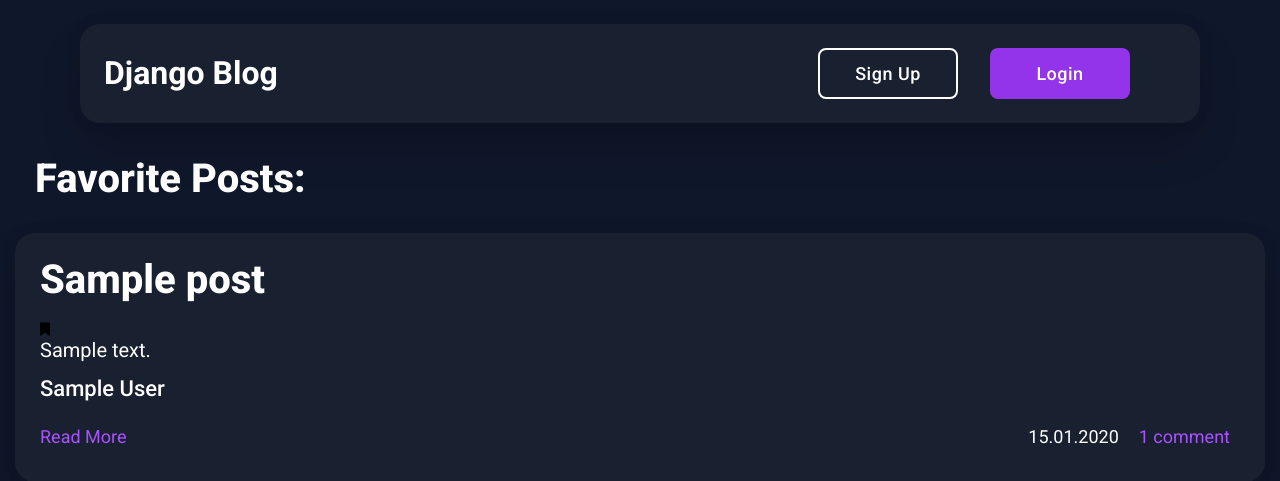
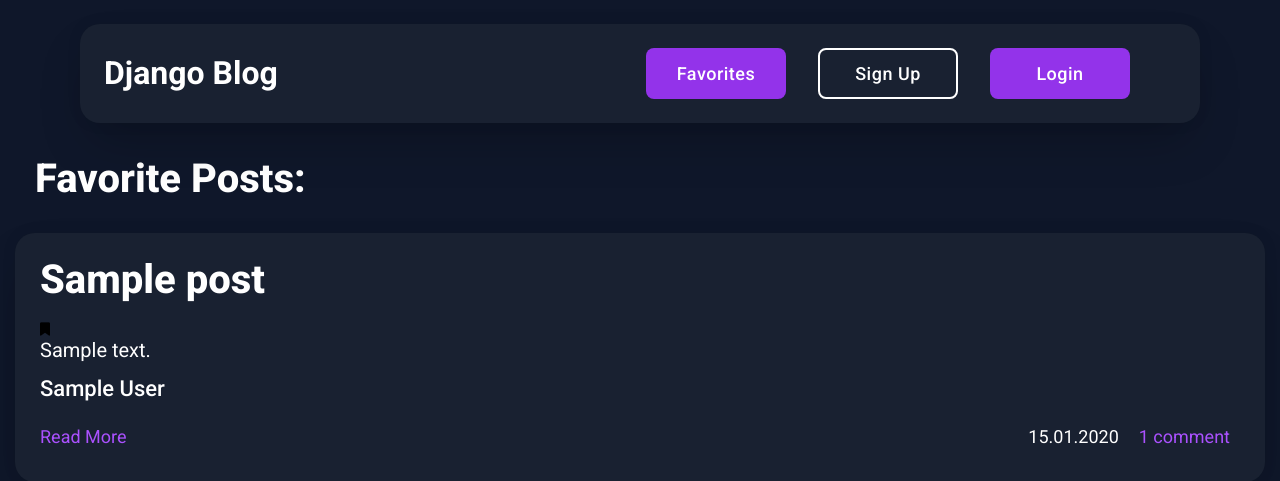
Before and after one commit to 00-hidan-00/first_project_djangogirls, a Django app: template apps/templates/blog/post/post_favorite_list.html in a window 1280 px wide. Shown: the top 481 px of the page. Run offline with Django 5.2, Linux system fonts and the light colour scheme; the template is opened without the code that fills it: most values are stand-ins (such as "Sample title", 1, 10 or a date in 2020).

Commit message:
✨ feat(favorites): display favorite status in templates

```diff
--- a/apps/templates/_helpers/_header.html
+++ b/apps/templates/_helpers/_header.html
@@ -12,6 +12,12 @@
                             <a href="{% url 'blog:post_draft_list' %}"
                                class="menu__button button button--mini">Drafts</a>
                         </li>
+                    {% endif %}
+                    <li class="menu__item">
+                        <a href="{% url 'blog:favorite_posts' %}"
+                           class="menu__button button button--mini">Favorites</a>
+                    </li>
+                    {% if user.is_authenticated %}
                         <li class="menu__item">
                             <form action="{% url 'account:logout' %}" method="post">
                                 {% csrf_token %}
@@ -23,7 +29,8 @@
                         </li>
                     {% else %}
                         <li class="menu__item">
-                            <a class="menu__button button button--white-border button--mini" href="{% url 'account:signup' %}">Sign Up</a>
+                            <a class="menu__button button button--white-border button--mini"
+                               href="{% url 'account:signup' %}">Sign Up</a>
                         </li>
                         <li class="menu__item">
                             <a class="menu__button button button--mini" href="{% url 'account:login' %}">Login</a>
--- a/apps/templates/blog/post/post_detail.html
+++ b/apps/templates/blog/post/post_detail.html
@@ -8,6 +8,7 @@
             <div class="post__body">
                 <h2 class="post__title">{{ post.title }}</h2>
 
+                {% if post.published_date %}
                 <div class="blog-list__item-header">
                     <h2 class="post__title">{{ post.title }}</h2>
 
@@ -21,6 +22,7 @@
                         </form>
                     </div>
                 </div>
+                {% endif %}
 
                 <p class="post__text">{{ post.text|linebreaksbr }}</p>
                 <p class="post__author">{{ post.author }}</p>
--- a/apps/templates/blog/post/post_favorite_list.html
+++ b/apps/templates/blog/post/post_favorite_list.html
@@ -36,6 +36,8 @@
                         </div>
                     </div>
                 </div>
+            {% empty %}
+                <p>No posts yet.</p>
             {% endfor %}
         </div>
     </div>
```
